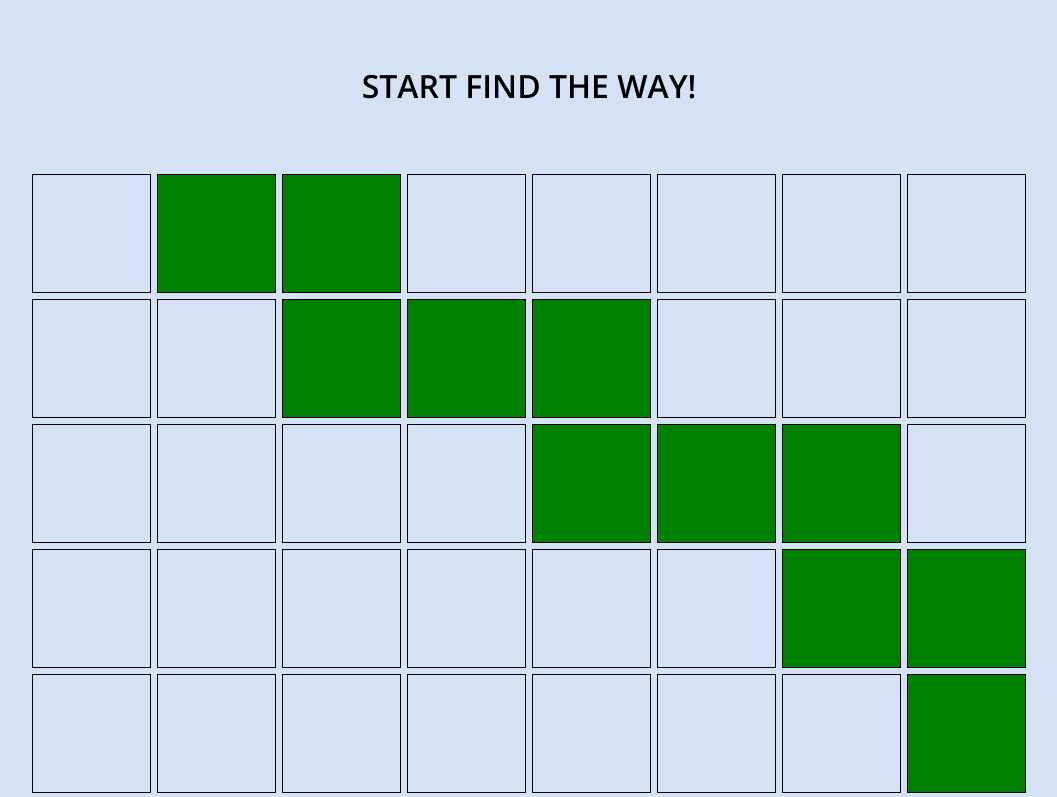
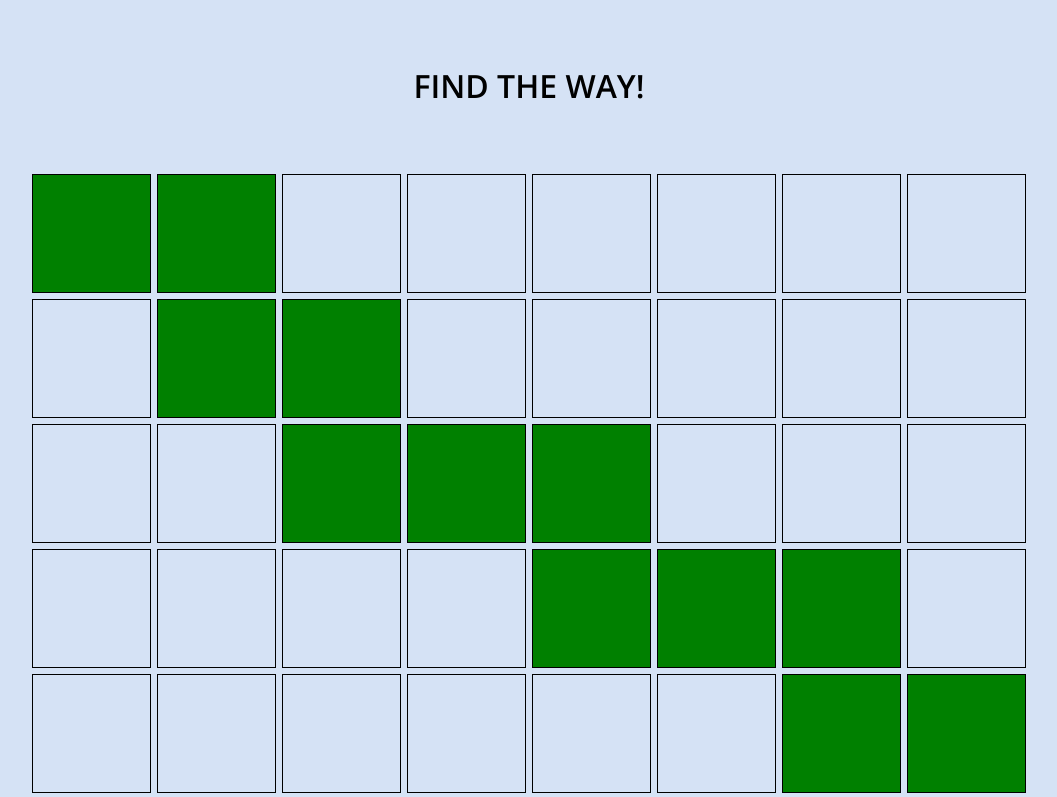
Before and after one commit to jeffoo713/find_the_way, a React app in the folder client/: page / in a window 1280 px wide. Shown: the top 797 px of the page, without its empty margins (111-1168 px from the left). Built offline with nearby package versions, Linux system fonts and the light colour scheme.

Commit message:
create boardService and Board component

```diff
--- a/client/src/App.tsx
+++ b/client/src/App.tsx
@@ -1,93 +1,11 @@
 import './app.scss';
-
-const WITH_SIZE = 8;
-type BoardRowType = Array<0 | 1>;
-const boardRow: BoardRowType = new Array<0 | 1>(WITH_SIZE).fill(0);
-type BoardType = Array<BoardRowType>;
-const emptyBoard = new Array<BoardRowType>(WITH_SIZE).fill(boardRow);
-
-const getStartCellNumber = (numOfCellsInRow: number) => Math.floor(Math.random() * numOfCellsInRow);
-
-const createBoard = (board: BoardType) => {
-  const boardToStart: BoardType = [];
-  const sequence: number[] = [];
-
-  let prevLastCellIndex: number;
-  let prevTurnLeft: boolean | null;
-
-  board.forEach((row, i) => {
-    if (i === 0) {
-      const startCellIndex = getStartCellNumber(WITH_SIZE);
-      prevLastCellIndex = startCellIndex;
-    }
-
-    const plainRow: BoardRowType = new Array<0 | 1>(WITH_SIZE).fill(0);
-    plainRow[prevLastCellIndex] = 1;
-    sequence.push(WITH_SIZE * i + prevLastCellIndex);
-
-    const shouldTurnLeft =
-      (prevLastCellIndex !== 0 && prevTurnLeft !== false && Math.random() > 0.4) ||
-      (prevLastCellIndex === WITH_SIZE - 1 && Math.random() > 0.35);
-
-    if ((shouldTurnLeft && prevTurnLeft === false) || (!shouldTurnLeft && prevTurnLeft === true)) {
-      boardToStart[i] = [...plainRow];
-      console.log('row ', i, 'prevLastCellIndex:', prevLastCellIndex);
-      prevTurnLeft = null;
-      return;
-    }
-
-    const totalTurnSteps = Math.floor(Math.random() * 3) + 1; // 1 | 2 | 3
-    console.log('row:', i, 'should turn left? ', shouldTurnLeft, 'totalTurnSteps ', totalTurnSteps);
-
-    if (shouldTurnLeft) {
-      prevTurnLeft = true;
-      for (let j = 1; j < totalTurnSteps + 1; j += 1) {
-        if (prevLastCellIndex - j >= 0) {
-          plainRow[prevLastCellIndex - j] = 1;
-          sequence.push(WITH_SIZE * i + prevLastCellIndex - j);
-        }
-      }
-      prevLastCellIndex = Math.max(prevLastCellIndex - totalTurnSteps, 0);
-    } else {
-      prevTurnLeft = false;
-      for (let j = 1; j < totalTurnSteps + 1; j += 1) {
-        if (prevLastCellIndex + j <= WITH_SIZE - 1) {
-          plainRow[prevLastCellIndex + j] = 1;
-          sequence.push(WITH_SIZE * i + prevLastCellIndex + j);
-        }
-      }
-      prevLastCellIndex = Math.min(prevLastCellIndex + totalTurnSteps, WITH_SIZE - 1);
-    }
-
-    boardToStart[i] = [...plainRow];
-    console.log('row ', i, 'prevLastCellIndex:', prevLastCellIndex);
-    return;
-  });
-
-  console.log('board created: ', boardToStart);
-  console.log('sequence: ', sequence);
-  return [boardToStart, sequence];
-};
+import Board from './components/Board/Board';
 
 function App() {
-  const [boardToStart, sequence] = createBoard(emptyBoard);
-
   return (
     <div className='app'>
-      <h1>START FIND THE WAY!</h1>
-      <div className='board'>
-        {boardToStart.flat(1).map((cell, idx) => (
-          <div
-            key={`cell-${idx}`}
-            style={{
-              aspectRatio: '1/1',
-              border: '1px solid black',
-              margin: '.2rem',
-              backgroundColor: `${!!cell && 'green'}`,
-            }}
-          ></div>
-        ))}
-      </div>
+      <h1>FIND THE WAY!</h1>
+      <Board />
     </div>
   );
 }
--- a/client/src/app.scss
+++ b/client/src/app.scss
@@ -15,12 +15,4 @@ body {
   flex-direction: column;
   align-items: center;
   padding: 4rem;
-
-  .board {
-    display: grid;
-    grid-template-columns: repeat(8, 1fr);
-    width: 100vw;
-    max-width: 1000px;
-    margin-top: 4rem;
-  }
 }
--- /dev/null
+++ b/client/src/components/Board/Board.tsx
@@ -0,0 +1,26 @@
+import BoardService from '../../services/boardService';
+import './board.style.scss';
+
+function Board() {
+  const boardService = new BoardService(8);
+
+  const [boardToStart, sequence] = boardService.createBoard();
+
+  return (
+    <div className='board'>
+      {boardToStart.flat(1).map((cell, idx) => (
+        <div
+          key={`cell-${idx}`}
+          style={{
+            aspectRatio: '1/1',
+            border: '1px solid black',
+            margin: '.2rem',
+            backgroundColor: `${!!cell && 'green'}`,
+          }}
+        ></div>
+      ))}
+    </div>
+  );
+}
+
+export default Board;
--- /dev/null
+++ b/client/src/components/Board/board.style.scss
@@ -0,0 +1,7 @@
+.board {
+  display: grid;
+  grid-template-columns: repeat(8, 1fr);
+  width: 100vw;
+  max-width: 1000px;
+  margin-top: 4rem;
+}
--- /dev/null
+++ b/client/src/services/boardService.ts
@@ -0,0 +1,121 @@
+class BoardService {
+  private widthSize: number;
+
+  constructor(widthSize: number) {
+    this.widthSize = widthSize;
+  }
+
+  private getStartCellIndex() {
+    return Math.floor(Math.random() * this.widthSize);
+  }
+
+  private getEmptyBoard() {
+    const boardRow: BoardRowType = new Array<0 | 1>(this.widthSize).fill(0);
+    const emptyBoard = new Array<BoardRowType>(this.widthSize).fill(boardRow);
+
+    return emptyBoard;
+  }
+
+  private shouldTurnLeft(prevLastCellIndex: number, prevTurnLeft: boolean | null) {
+    return (
+      (prevLastCellIndex !== 0 && prevTurnLeft !== false && Math.random() > 0.4) ||
+      (prevLastCellIndex === this.widthSize - 1 && Math.random() > 0.35)
+    );
+  }
+
+  private isTurningSameDirection(turnDirectionNow: boolean, turnDirectionBefore: boolean | null) {
+    return (
+      (turnDirectionNow && turnDirectionBefore === false) ||
+      (!turnDirectionNow && turnDirectionBefore === true)
+    );
+  }
+
+  private processGoingSide(
+    isTurningLeft: boolean,
+    totalTurnSteps: number,
+    prevLastCellIndex: number,
+    plainRow: BoardRowType,
+    sequence: number[],
+    rowIndex: number,
+  ) {
+    for (let j = 1; j < totalTurnSteps + 1; j += 1) {
+      const indexToProceed = isTurningLeft ? prevLastCellIndex - j : prevLastCellIndex + j;
+
+      const isValidIndex = isTurningLeft
+        ? indexToProceed >= 0
+        : indexToProceed <= this.widthSize - 1;
+
+      if (isValidIndex) {
+        plainRow[indexToProceed] = 1;
+        sequence.push(this.widthSize * rowIndex + indexToProceed);
+      }
+    }
+  }
+
+  createBoard(): [BoardType, number[]] {
+    const emptyBoard = this.getEmptyBoard();
+
+    const boardToStart: BoardType = [];
+    const sequence: number[] = [];
+
+    let prevLastCellIndex: number;
+    let prevTurnLeft: boolean | null;
+
+    emptyBoard.forEach((row, i) => {
+      if (i === 0) {
+        const startCellIndex = this.getStartCellIndex();
+        prevLastCellIndex = startCellIndex;
+      }
+
+      const plainRow = new Array<0 | 1>(this.widthSize).fill(0);
+      plainRow[prevLastCellIndex] = 1;
+      sequence.push(this.widthSize * i + prevLastCellIndex);
+
+      const isTurningLeft = this.shouldTurnLeft(prevLastCellIndex, prevTurnLeft);
+
+      if (this.isTurningSameDirection(isTurningLeft, prevTurnLeft)) {
+        boardToStart[i] = [...plainRow];
+        prevTurnLeft = null;
+        return;
+      }
+
+      const totalTurnSteps = Math.floor(Math.random() * 3) + 1; // 1 | 2 | 3
+
+      if (isTurningLeft) {
+        prevTurnLeft = true;
+        this.processGoingSide(
+          isTurningLeft,
+          totalTurnSteps,
+          prevLastCellIndex,
+          plainRow,
+          sequence,
+          i,
+        );
+        prevLastCellIndex = Math.max(prevLastCellIndex - totalTurnSteps, 0);
+      } else {
+        prevTurnLeft = false;
+        this.processGoingSide(
+          isTurningLeft,
+          totalTurnSteps,
+          prevLastCellIndex,
+          plainRow,
+          sequence,
+          i,
+        );
+        prevLastCellIndex = Math.min(prevLastCellIndex + totalTurnSteps, this.widthSize - 1);
+      }
+
+      boardToStart[i] = [...plainRow];
+      return;
+    });
+
+    console.log('board created: ', boardToStart);
+    console.log('sequence: ', sequence);
+
+    if (sequence.length < 15) return this.createBoard();
+
+    return [boardToStart, sequence];
+  }
+}
+
+export default BoardService;
--- /dev/null
+++ b/client/src/types/services/BoardService.d.ts
@@ -0,0 +1,3 @@
+type BoardRowType = Array<0 | 1>;
+
+type BoardType = Array<BoardRowType>;
```
